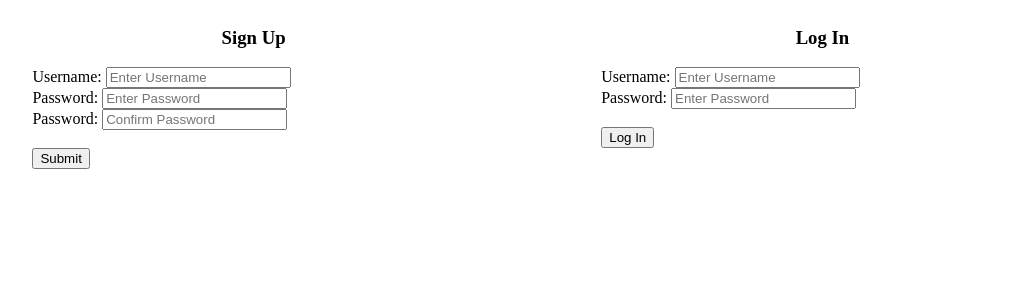
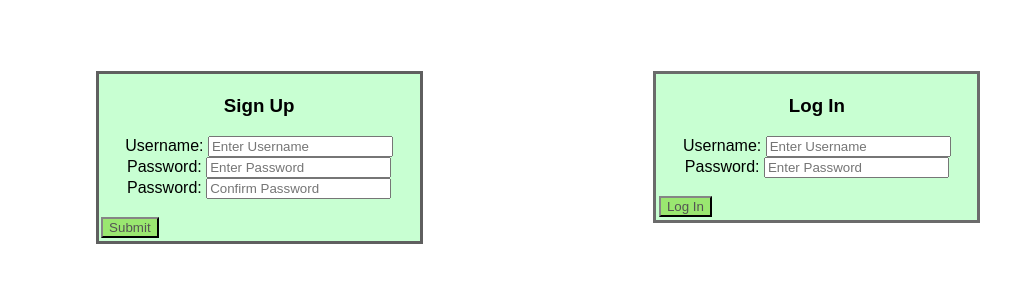
Before and after one commit to Lcs-Knsk/CAC-2022, a Flask app: page /sign_up in a window 1280 px wide. Shown: the top 300 px of the page, without its empty margins (102-1113 px from the left). Run offline with Flask 2, Linux system fonts and the light colour scheme.

Commit message:
changed some css stuff on the sign in page background color in form box not sure about yet also might change the forms into one big box later

```diff
--- a/website/static/CSS/auth.css
+++ b/website/static/CSS/auth.css
@@ -1,11 +1,29 @@
 #signUpForm{
-    width: 35%;
+    width: 25%;
     float: left;
-    margin: 0% 5% 0% 10%;
+    margin: 5% 10% 0% 15%;
+    border: solid;
+    border-color: rgb(95, 95, 95);
+    padding: 0.2%;
+    background-color: rgb(200, 255, 210);
+    font-family: Arial, Helvetica, sans-serif;
 }
 
 #loginForm{
-    width: 35%;
+    width: 25%;
     float: right;
-    margin: 0% 10% 0% 5%;
+    margin: 5% 15% 0% 5%;
+    border: solid;
+    border-color: rgb(107, 107, 107);
+    padding: 0.2%;
+    background-color: rgb(200, 255, 210);
+    font-family: Arial, Helvetica, sans-serif;
 }
+
+.submitButton{
+
+    background-color: rgb(154, 231, 112);
+    color: rgb(84, 84, 84);
+    border-color: rgb(49, 49, 49);
+
+}
--- a/website/templates/SignUp.html
+++ b/website/templates/SignUp.html
@@ -31,38 +31,38 @@
 
         <form method="POST" id="signUpForm">
             <h3 align="center">Sign Up</h3>
-            <div>
+            <div align="center">
                 <label for="Username">Username: </label>
                 <input type="Username" id="Username" name="Username" placeholder="Enter Username">
-            </div>
+            </div align="center">
 
-            <div>
+            <div align="center">
                 <label for="Password">Password: </label>
                 <input type="password" id="Password" name="Password" placeholder="Enter Password">
             </div>
 
-            <div>
+            <div align="center">
                 <label for="Password2">Password: </label>
                 <input type="password" id="Password2" name="Password2" placeholder="Confirm Password">
             </div>
 
             <br>
-            <button type="submit" name="signUpForm">Submit</button>
+            <button type="submit" name="signUpForm" class="submitButton">Submit</button>
         </form>
 
         <form method="POST" id="loginForm">
             <h3 align="center">Log In</h3>
-            <div>
+            <div align="center">
                 <label for="Username">Username: </label>
                 <input type="Username" id="Username" name="Username" placeholder="Enter Username">
             </div>
 
-            <div>
+            <div align="center">
                 <label for="Password">Password: </label>
                 <input type="password" id="Password" name="Password" placeholder="Enter Password">
             </div>
             <br>
-            <button type="submit" name="loginForm">Log In</button>
+            <button type="submit" name="loginForm" class="submitButton">Log In</button>
         </form>
     </body>
 </html>
```
